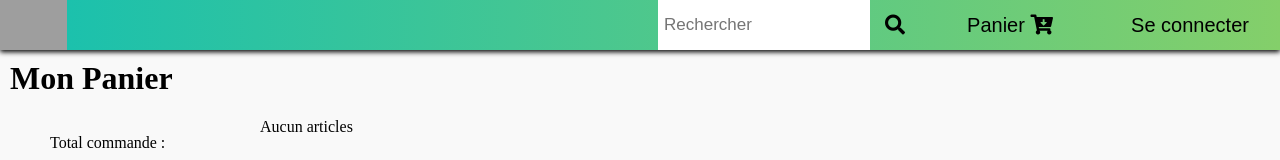
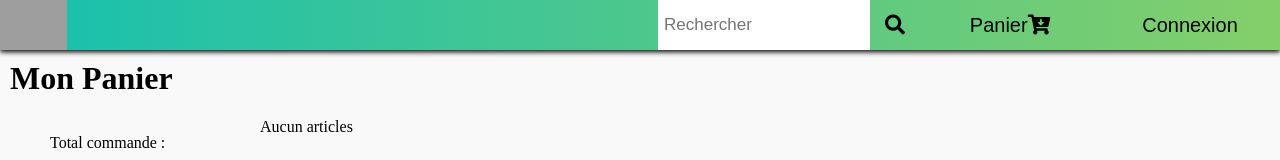
Before and after one commit to stephAc/ecommerceReact, a React (Create React App) app: page /panier in a window 1280 px wide. Shown: the top 160 px of the page. Built offline with nearby package versions, Linux system fonts and the light colour scheme; grey boxes are pictures that could not be loaded.

Commit message:
header change

```diff
--- a/src/Components/Navigation/Burger/Burger.js
+++ b/src/Components/Navigation/Burger/Burger.js
@@ -1,11 +1,33 @@
 import React from 'react';
+import { Link } from 'react-router-dom';
+import { connect } from 'react-redux';
 
-const Burger = () => {
+const Burger = props => {
   return (
-    <div>
-      <i class="fas fa-bars" />
+    <div className="dropdown hideBurger">
+      <button className="dropbtn">
+        <i className="fas fa-bars" style={{ marginRight: 5, fontSize: 20 }} />
+      </button>
+      <div className="dropdown-content">
+        <Link className="linkStyle" to="/connexion">
+          <span>
+            Se connecter <i className="iconPosition fas fa-user" />
+          </span>
+        </Link>
+        <Link className="linkStyle" to="/panier">
+          <span>
+            Panier{' '}
+            {props.shoppingCart.length !== 0 ? props.shoppingCart.length : null}
+            <i className="iconPosition fas fa-cart-arrow-down" />
+          </span>
+        </Link>
+      </div>
     </div>
   );
 };
 
-export default Burger;
+const mapStateToProps = state => {
+  return { shoppingCart: state.panier.shoppingCart };
+};
+
+export default connect(mapStateToProps)(Burger);
--- a/src/Components/Navigation/Header/Header.css
+++ b/src/Components/Navigation/Header/Header.css
@@ -18,6 +18,9 @@
   border: none;
   font-size: 20px;
 }
+.hideTxt {
+  display: inline-block;
+}
 
 .badge {
   background: rgba(250, 0, 0, 0.6);
@@ -34,3 +37,22 @@
   right: 5px;
   padding: 5px;
 }
+
+.hideLink {
+  display: block;
+}
+.hideBurger {
+  display: none;
+}
+@media screen and (max-width: 745px) {
+  .navBtn {
+    width: 100px !important;
+    font-size: 15px;
+  }
+  .hideLink {
+    display: none;
+  }
+  .hideBurger {
+    display: block;
+  }
+}
--- a/src/Components/Navigation/Header/Header.js
+++ b/src/Components/Navigation/Header/Header.js
@@ -5,6 +5,7 @@ import logoImg from '../../../assets/img/logo.jpg';
 import LogBtn from '../ConnectedBtn/ConnectedBtn';
 import { connect } from 'react-redux';
 import SearchBar from '../SearchBar/SearchBar';
+import Burger from '../Burger/Burger';
 class Header extends Component {
   render() {
     const cartLength = this.props.shoppingCart.length;
@@ -14,21 +15,23 @@ class Header extends Component {
           <img alt="logo" src={logoImg} style={{ height: 50 }} />
         </Link>
         <SearchBar />
+        <Burger />
         <div className="flexDisplayNav">
           {this.props.userLog ? (
             <LogBtn />
           ) : (
             <Fragment>
-              <Link to="/panier">
+              <Link to="/panier" className="hideLink">
                 <button className="navBtn">
-                  Panier <i className="fas fa-cart-arrow-down" />
+                  <span className="hideTxt">Panier</span>
+                  <i className="fas fa-cart-arrow-down" />
                   {cartLength !== 0 ? (
                     <div className="badge">{cartLength}</div>
                   ) : null}
                 </button>
               </Link>
-              <Link to="/connexion">
-                <button className="navBtn">Se connecter</button>
+              <Link to="/connexion" className="hideLink">
+                <button className="navBtn">Connexion</button>
               </Link>
             </Fragment>
           )}
```
Also changed, not shown: src/Components/Body/ListeProduit/ListeProduit.css (+4 -4 lines), src/Components/Navigation/Burger/Burger.css (+8 -0 lines).
